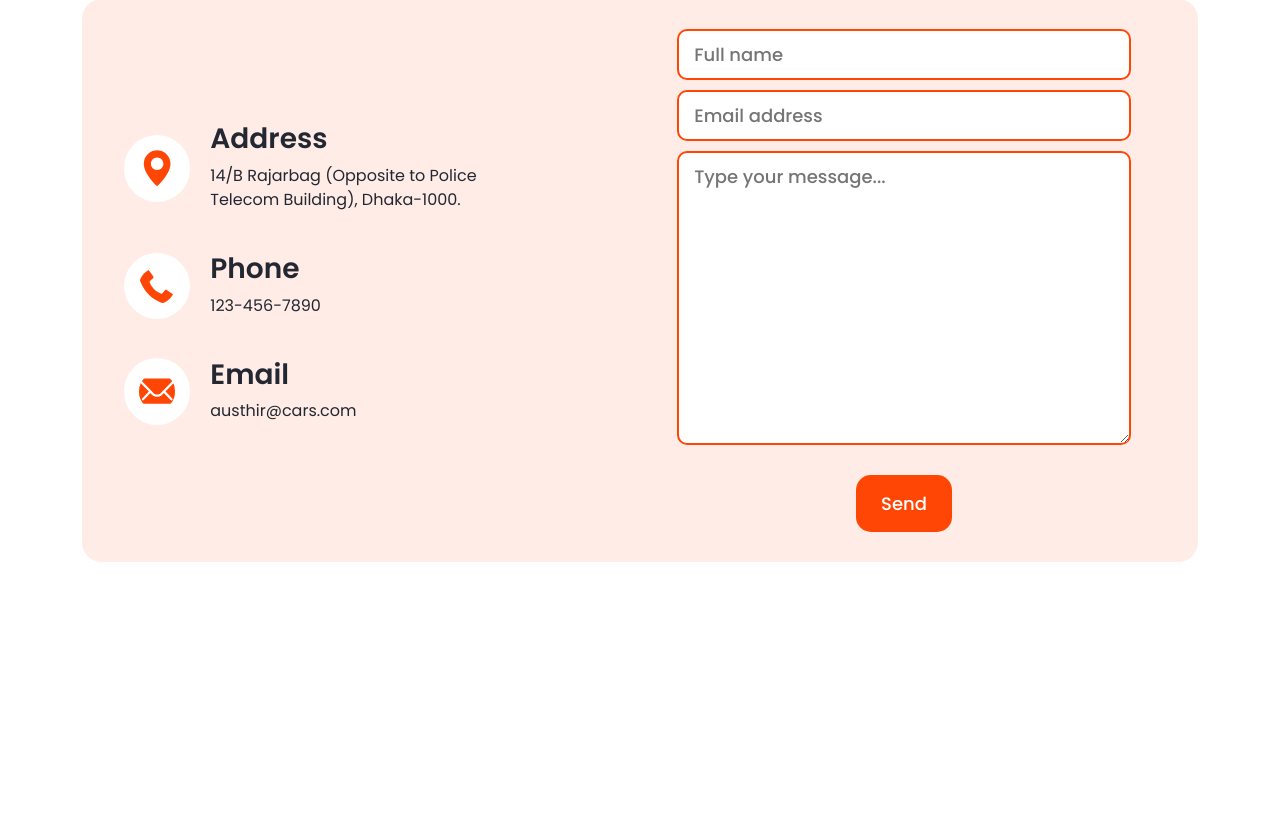
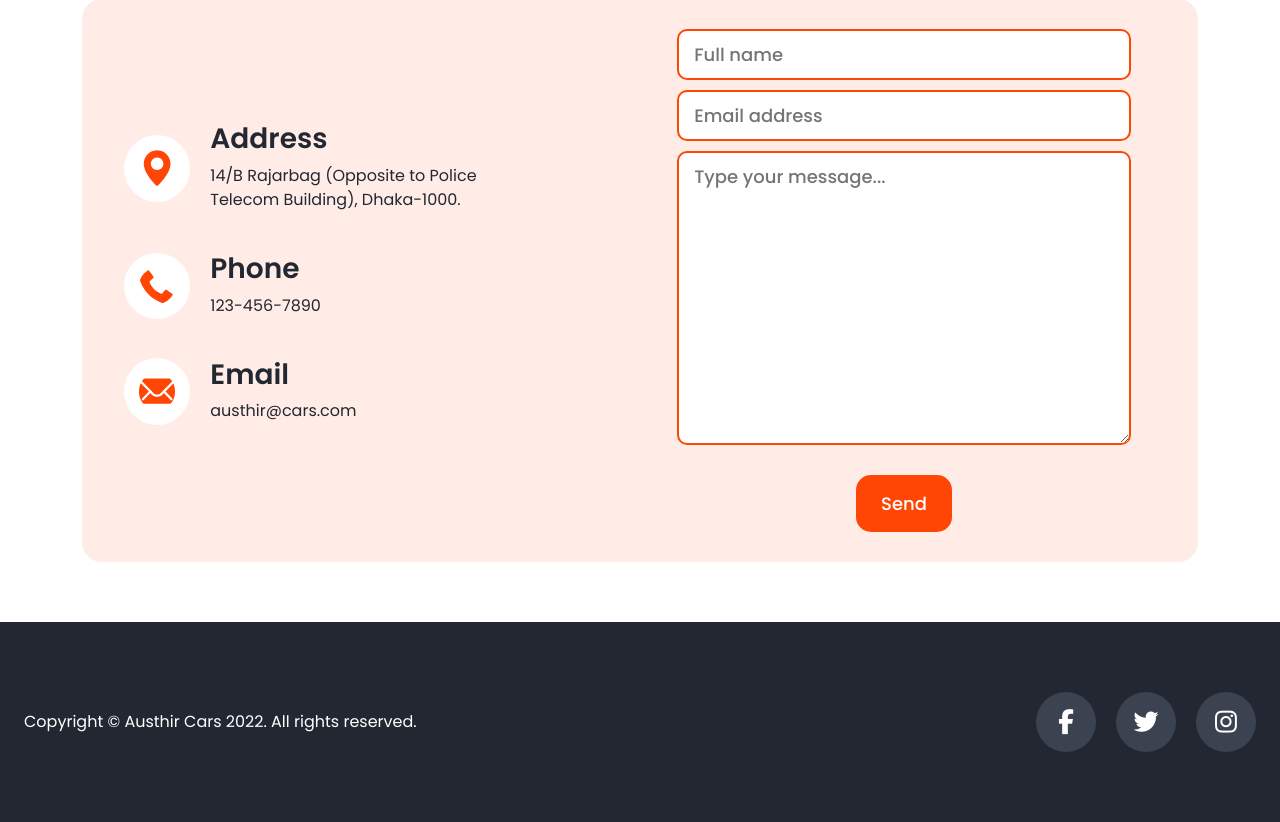
Before and after one commit to salehshakib/austhir-cars-website, a PHP site: page / in a window 1280 px wide. Shown: the part 3801-4623 px from the top of the page. Before the commit the page ends 4363 px from the top, so only its background shows below. Run offline with PHP 8.4, Linux system fonts and the light colour scheme; some libraries are stand-ins or nearby versions.

Commit message:
footer added

```diff
--- a/css/universal-stylesheet.css
+++ b/css/universal-stylesheet.css
@@ -4,6 +4,7 @@
 :root {
   --austhir-orange: #ff4604;
   --austhir-light-orange: #ffece6;
+  --austhir-dark-grey: #222732;
   --austhir-border-color: #e7edf3;
   --austhir-devider-color: #50514f;
   --austhir-nav-text-color: #1b2029;
@@ -68,3 +69,55 @@ input {
   margin-top: 20px;
   font-size: 18px;
 }
+
+footer {
+  background-color: var(--austhir-dark-grey);
+  height: 200px;
+}
+
+.copyright-text p {
+  color: white;
+  margin: 0;
+}
+
+.social-link {
+  height: 60px;
+  width: 60px;
+  display: inline-flex;
+  justify-content: center;
+  align-items: center;
+  font-size: 25px;
+  background-color: #3b4250;
+  color: white;
+  border-radius: 50%;
+  transition: 0.3s ease-in-out;
+}
+
+.social-link:hover,
+.social-link:focus {
+  background-color: #0f141e;
+  color: white;
+}
+
+.social-link + .social-link {
+  margin-left: 20px;
+}
+
+/*-----------------------------
+        Mobile Design
+------------------------------*/
+@media (max-width: 576px) {
+  .social-links {
+    margin-top: 20px;
+  }
+}
+
+/*-----------------------------
+        XS Design
+------------------------------*/
+@media (max-width: 300px) {
+  .social-link {
+    height: 45px;
+    width: 45px;
+  }
+}
--- a/index.html
+++ b/index.html
@@ -1266,6 +1266,29 @@
       </section>
     </main>
 
+    <!-- footer -->
+    <footer>
+      <div class="container-fluid h-100 d-flex align-items-center">
+        <div
+          class="row row-cols-1 row-cols-md-2 w-100 d-flex justify-content-between align-items-center"
+        >
+          <div class="copyright-text text-center text-md-start">
+            <p>Copyright © Austhir Cars 2022. All rights reserved.</p>
+          </div>
+
+          <div
+            class="social-links d-flex justify-content-center justify-content-md-end"
+          >
+            <a class="social-link" href="#"
+              ><i class="fab fa-facebook-f"></i
+            ></a>
+            <a class="social-link" href="#"><i class="fab fa-twitter"></i></a>
+            <a class="social-link" href="#"><i class="fab fa-instagram"></i></a>
+          </div>
+        </div>
+      </div>
+    </footer>
+
     <!-- bootstrap js -->
     <script
       src="https://cdn.jsdelivr.net/npm/bootstrap@5.1.3/dist/js/bootstrap.bundle.min.js"
```
